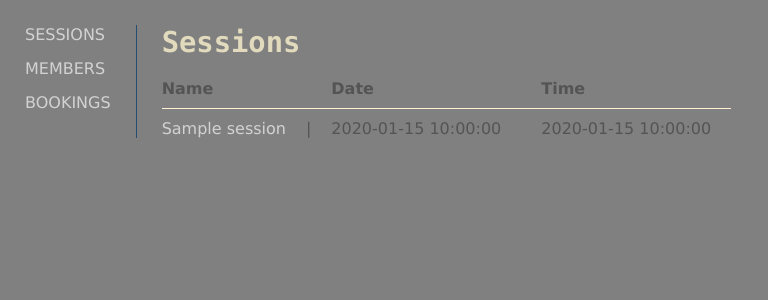
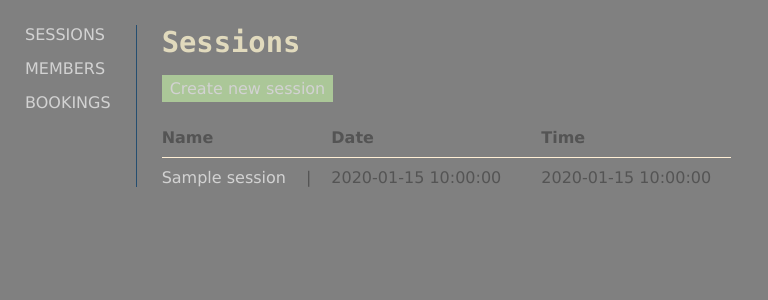
Before and after one commit to PaulMHamill/Gym_App, a Flask app: page /session in a window 1280 px wide. Shown: the top 300 px of the page, without its empty margins (0-768 px from the left). Run offline with Flask 2, Linux system fonts and the light colour scheme; a database or web service that is not in the repository returns one stand-in record (values such as "Sample title"); some libraries are stand-ins or nearby versions.

Commit message:
New Session html added

```diff
--- a/controllers/member_controller.py
+++ b/controllers/member_controller.py
@@ -23,8 +23,8 @@ def new_member():
 
 @members_blueprint.route("/member",  methods=['POST'])
 def create_member():
-    member_id = request.form['member_id']
-    member = member_repository.select(member_id)
+    name = request.form["name"]
+    member = Member(name)
     member_repository.save(member)
     return redirect('/member')
 
--- a/controllers/session_controller.py
+++ b/controllers/session_controller.py
@@ -15,3 +15,22 @@ def show(id):
     session = session_repository.select(id)
     members = session_repository.member(session)
     return render_template("session/show.html", session=session, members=members)
+
+@sessions_blueprint.route("/session/new", methods=['GET'])
+def new_session():
+    sessions = session_repository.select_all()
+    return render_template("session/new.html", sessions = sessions)
+
+@sessions_blueprint.route("/session",  methods=['POST'])
+def create_session():
+    name = request.form["name"]
+    date = request.form["date"]
+    time = request.form["time"]
+    session = Session(name, date, time)
+    session_repository.save(session)
+    return redirect('/session')
+
+@sessions_blueprint.route("/session/<id>/delete", methods=['POST'])
+def delete_member(id):
+    session_repository.delete(id)
+    return redirect('/session')
--- a/repositories/member_repository.py
+++ b/repositories/member_repository.py
@@ -9,7 +9,6 @@ def save(member):
     results = run_sql( sql, values )
     member.id = results[0]['id']
     return member
-
 
 def select_all():
     members = []
--- a/templates/session/index.html
+++ b/templates/session/index.html
@@ -2,6 +2,10 @@
 
 {% block content %}
 <h1>Sessions</h1>
+
+<p class="btn--wrapper">
+    <a class="btn btn--action" href="/session/new">Create new session</a>
+  </p>
 
 <table>
   <tr>
@@ -21,4 +25,5 @@
   </tr>
   {% endfor %}
 </table>
+
 {% endblock %}
```
Also changed, not shown: templates/member/index.html (+4 -3 lines), templates/session/new.html (added, +17 -0 lines).
